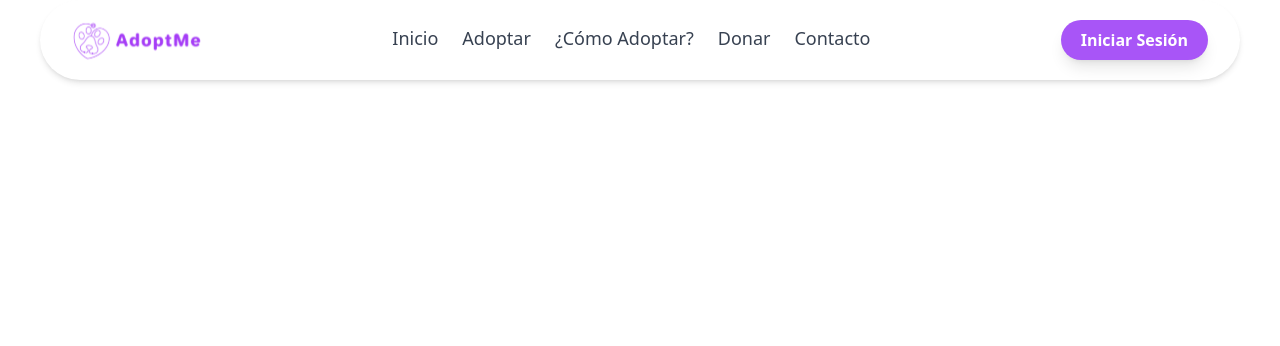
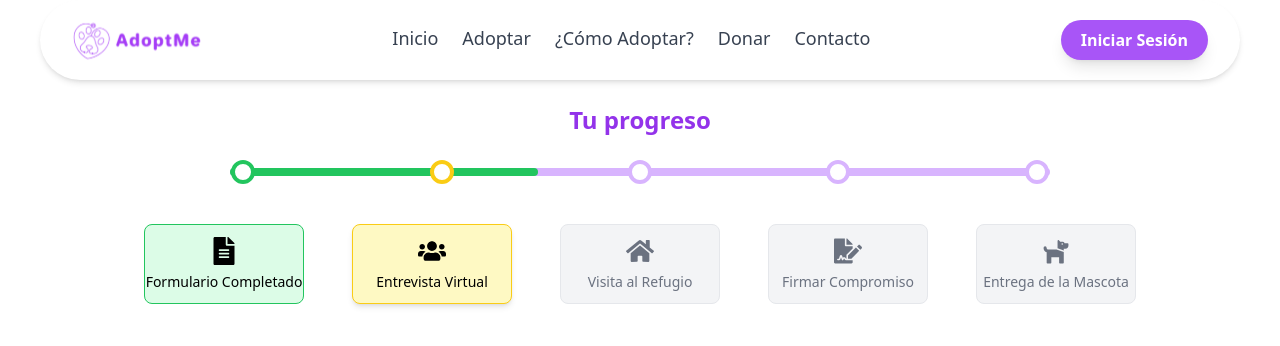
Before and after one commit to julianFor/ADOPTME, a React (Vite) app in the folder frontend/: page /dashboard/admin/procesos-adopcion/1 in a window 1280 px wide. Shown: the top 346 px of the page. Built offline with nearby package versions, Linux system fonts and the light colour scheme.

Commit message:
Cambios para crear vista de proceso adopcion

```diff
--- a/frontend/src/index.css
+++ b/frontend/src/index.css
@@ -5,3 +5,15 @@
 .input {
   @apply w-full border border-purple-300 px-3 py-2 rounded-md focus:outline-none focus:ring-2 focus:ring-purple-400;
 }
+.btn-primary {
+  @apply bg-purple-600 text-white px-4 py-2 rounded-md hover:bg-purple-700 transition;
+}
+.btn-secondary {
+  @apply bg-gray-200 text-gray-800 px-4 py-2 rounded-md hover:bg-gray-300;
+}
+.btn-approve {
+  @apply bg-green-500 text-white px-4 py-2 rounded-md hover:bg-green-600;
+}
+.btn-reject {
+  @apply bg-red-500 text-white px-4 py-2 rounded-md hover:bg-red-600;
+}
--- a/frontend/src/pages/DashboardAdmin.jsx
+++ b/frontend/src/pages/DashboardAdmin.jsx
@@ -9,6 +9,8 @@ import MascotaExternaList from './Gestion/Mascotas/MascotaExternaList';
 import SolicitudesPorMascotaList from '../pages/Gestion/SolicitudesAdopcion/SolicitudesPorMascotaList';
 import SolicitudesDetalleMascota from '../pages/Gestion/SolicitudesAdopcion/SolicitudesDetalleMascota';
 import SolicitudDetalle from '../pages/Gestion/SolicitudesAdopcion/SolicitudDetalle';
+import DetalleProcesoAdopcion from '../pages/Gestion/Adopciones/DetalleProcesoAdopcion';
+
 
 import ProcesosAdopcionList from '../pages/Gestion/Adopciones/ProcesosAdopcionList';
 
@@ -32,6 +34,8 @@ const DashboardAdmin = () => {
 
           {/* Procesos de Adopción */}
           <Route path="procesos-adopcion" element={<ProcesosAdopcionList />} />
+          <Route path="procesos-adopcion/:id" element={<DetalleProcesoAdopcion />} />
+
         </Routes>
       </main>
     </div>
--- /dev/null
+++ b/frontend/src/pages/Gestion/Adopciones/DetalleProcesoAdopcion.jsx
@@ -0,0 +1,117 @@
+// src/components/adopciones/LineaProgreso.jsx
+
+import React from 'react';
+import {
+  FaFileAlt,
+  FaUsers,
+  FaHome,
+  FaFileSignature,
+  FaDog,
+} from 'react-icons/fa';
+
+const etapas = [
+  {
+    nombre: 'Formulario Completado',
+    icono: <FaFileAlt size={28} />,
+    estado: 'completado',
+  },
+  {
+    nombre: 'Entrevista Virtual',
+    icono: <FaUsers size={28} />,
+    estado: 'activo',
+  },
+  {
+    nombre: 'Visita al Refugio',
+    icono: <FaHome size={28} />,
+    estado: 'pendiente',
+  },
+  {
+    nombre: 'Firmar Compromiso',
+    icono: <FaFileSignature size={28} />,
+    estado: 'pendiente',
+  },
+  {
+    nombre: 'Entrega de la Mascota',
+    icono: <FaDog size={28} />,
+    estado: 'pendiente',
+  },
+];
+
+const getEstadoClase = (estado) => {
+  switch (estado) {
+    case 'completado':
+      return 'bg-green-100 text-black border-green-500';
+    case 'activo':
+      return 'bg-yellow-100 text-black border-yellow-400 shadow-md';
+    case 'pendiente':
+    default:
+      return 'bg-gray-100 text-gray-500';
+  }
+};
+
+const getColorLinea = (estado) => {
+  switch (estado) {
+    case 'completado':
+      return 'bg-green-500';
+    case 'activo':
+      return 'bg-yellow-400';
+    case 'pendiente':
+    default:
+      return 'bg-purple-300';
+  }
+};
+
+const getColorPunto = (estado) => {
+  switch (estado) {
+    case 'completado':
+      return 'border-green-500';
+    case 'activo':
+      return 'border-yellow-400';
+    case 'pendiente':
+    default:
+      return 'border-purple-300';
+  }
+};
+
+const LineaProgreso = () => {
+  return (
+    <div className="text-center mb-12 px-4">
+      <h2 className="text-2xl font-bold text-purple-600 mb-6">Tu progreso</h2>
+
+      {/* Línea y puntos */}
+      <div className="relative flex justify-between items-center w-full max-w-5xl mx-auto mb-10 px-4">
+        {/* Línea de fondo entre el primer y último punto */}
+        <div className="absolute top-1/2 left-[10%] right-[10%] h-2 bg-purple-300 z-0 rounded-full -translate-y-1/2" />
+
+        {/* Línea de progreso sobre la base (puede hacerse dinámica después) */}
+        <div className="absolute top-1/2 left-[10%] w-[30%] h-2 bg-green-500 z-10 rounded-full -translate-y-1/2 transition-all duration-500" />
+
+        {/* Puntos de etapa */}
+        {etapas.map((etapa, idx) => (
+          <div key={idx} className="relative z-20 flex flex-col items-center w-1/5">
+            <div
+              className={`w-6 h-6 rounded-full border-4 bg-white ${getColorPunto(etapa.estado)}`}
+            ></div>
+          </div>
+        ))}
+      </div>
+
+      {/* Tarjetas de etapa */}
+      <div className="flex justify-between items-start max-w-5xl mx-auto gap-2 px-4">
+        {etapas.map((etapa, index) => (
+          <div
+            key={index}
+            className={`flex flex-col items-center justify-center w-40 py-3 rounded-lg border ${getEstadoClase(etapa.estado)}`}
+          >
+            <div className="mb-2">{etapa.icono}</div>
+            <p className="text-sm font-medium text-center leading-tight">
+              {etapa.nombre}
+            </p>
+          </div>
+        ))}
+      </div>
+    </div>
+  );
+};
+
+export default LineaProgreso;
--- a/frontend/src/pages/Gestion/Adopciones/ProcesosAdopcionList.jsx
+++ b/frontend/src/pages/Gestion/Adopciones/ProcesosAdopcionList.jsx
@@ -90,7 +90,7 @@ const ProcesosAdopcionList = () => {
                 <td className="px-4 py-2">
                   <button
                     onClick={() =>
-                      navigate(`/dashboard/admin/procesos-adopcion/${proceso._id}`)
+                      navigate(`/dashboard/admin/procesos-adopcion/${proceso.solicitud._id}`)
                     }
                     className="border border-purple-500 text-purple-500 px-3 py-1 rounded-full hover:bg-purple-100 transition"
                   >
```
